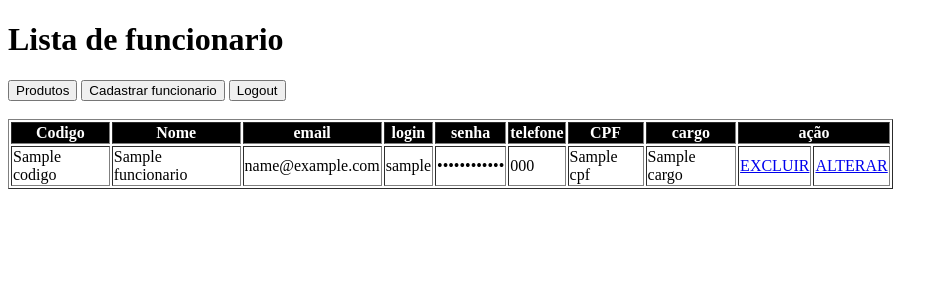
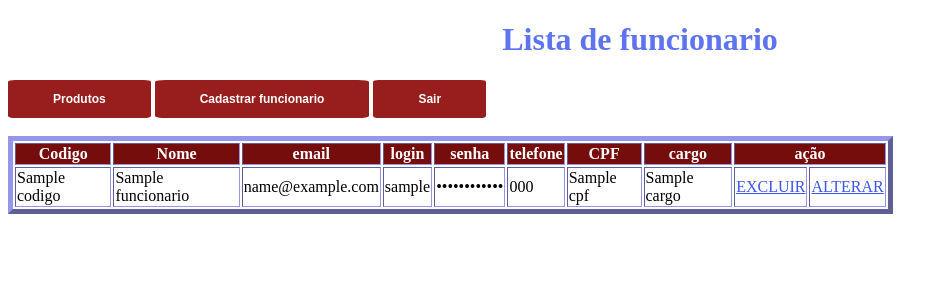
Before and after one commit to Shadowhunterbr/FarmaciaPHP, a PHP site: template view/listadefuncionarios.php in a window 1280 px wide. Shown: the top 300 px of the page, without its empty margins (0-948 px from the left). Run offline with PHP 8.4, Linux system fonts and the light colour scheme; the visitor is signed in with stand-in values (Sample User, id 1); the template is opened without the code that fills it: most values are stand-ins (such as "Sample title", 1, 10 or a date in 2020).

Commit message:
atualização das telas listafuncionarios e listadeprodutos

```diff
--- /dev/null
+++ b/view/Estilos/listaFuncionarios.css
@@ -0,0 +1,76 @@
+@import url('https://fonts.googleapis.com/css2?family=Poppins:wght@100;200;300;400;500;600;700;800;900&display=swap');
+
+
+.titulo{
+    color:#981D1D;
+}
+
+.alterar{
+    color:#3c56ed;
+}
+
+.excluir{
+    color:#3c56ed;
+}
+
+.btnProdutos{
+    background-color: #981D1D;
+    color:#FFF;
+    font-size: 12px;
+    font-weight: bold;
+    padding: 12px 45px;
+    border: 0ch;
+    border-radius:5%;
+}
+
+.btnCadastrarFuncionario{
+    background-color: #981D1D;
+    color:#FFF;
+    font-size: 12px;
+    font-weight: bold;
+    padding: 12px 45px;
+    border: 0ch;
+    border-radius:5%;
+
+}
+
+.btnSair{
+    background-color: #981D1D;
+    color:#FFF;
+    font-size: 12px;
+    font-weight: bold;
+    padding: 12px 45px;
+    border: 0ch;
+    border-radius:5%;
+}
+
+.btnCadastrarFuncionario:hover{
+    background-color:#6B7FED;
+}
+
+.btnProdutos:hover{
+    background-color:#6B7FED;
+}
+
+
+
+.btnSair:hover{
+    background-color:#600707;
+    ;
+}
+
+
+.titulo1{
+    color:#5d73f0;
+    text-align: center;
+}
+
+button{
+    background-color: #981D1D;
+    border: none;
+    color: #FFF;
+}
+
+button:hover{
+    background-color:#6B7FED;
+}
--- a/view/listadefuncionarios.php
+++ b/view/listadefuncionarios.php
@@ -7,26 +7,27 @@ protegePaginaGerente();
 ?>
 
 <!DOCTYPE html>
-<html lang="en">
+<html lang="pt-br">
 <head>
     <meta charset="UTF-8">
     <meta name="viewport" content="width=device-width, initial-scale=1.0">
+    <link rel="stylesheet" href="../view/Estilos/listaFuncionarios.css">
     <title>Lista de Funcionarios</title>
 </head>
 <body>
-    <h1>Lista de funcionario</h1>
+    <h1 class="titulo1">Lista de funcionario</h1>
 
    <!-- <a href="index.php?acao=cadastrarFuncionario"></a> -->
-    <a href="index.php?acao=listarProdutos"><button>Produtos</button></a>
-    <a href="index.php?acao=paginacadastrarfuncionario"><button>Cadastrar funcionario</button></a>
-    <a href="index.php?acao=logout"><button>Logout</button></a><br><br>
+    <a href="index.php?acao=listarProdutos"><button class="btnProdutos">Produtos</button></a>
+    <a href="index.php?acao=paginacadastrarfuncionario"><button class="btnCadastrarFuncionario">Cadastrar funcionario</button></a>
+    <a href="index.php?acao=logout"><button class="btnSair">Sair</button></a><br><br>
 
 
   <style>
 .hidetext { -webkit-text-security: disc; /* Default */ }
 </style>
-   <table border="1" style="width: 70%;">
-        <tr style="color: white;background-color: black;">
+   <table border="5%" style="width: 70%; border-color:rgb(149, 149, 234);">
+        <tr style="color: white;background-color: #760d0d;">
             <th>Codigo</th>
             <th>Nome</th>
             <th>email</th>
@@ -47,8 +48,8 @@ protegePaginaGerente();
             <td><?php echo $funcionario['telefone'] ?></td>
             <td><?php echo $funcionario['cpf'] ?></td>
             <td><?php echo $funcionario['cargo'] ?></td>
-            <td><a href="index.php?acao=excluirFuncionario&codigo=<?php echo $funcionario['codigo'] ?>">EXCLUIR</a></td>
-            <td><a href="index.php?acao= ARRUMA AQUI &codigo=<?php echo $funcionario['codigo'] ?>">ALTERAR</a></td>
+            <td><a href="index.php?acao=excluirFuncionario&codigo=<?php echo $funcionario['codigo'] ?>" class="excluir">EXCLUIR</a></td>
+            <td><a href="index.php?acao= ARRUMA AQUI &codigo=<?php echo $funcionario['codigo'] ?>" class="alterar">ALTERAR</a></td>
         </tr>
         <?php endforeach; ?>
     </table>
--- a/view/listadeprodutos.php
+++ b/view/listadeprodutos.php
@@ -8,11 +8,12 @@ include('protect.php');
 <head>
     <meta charset="UTF-8">
     <meta name="viewport" content="width=device-width, initial-scale=1.0">
+    <link rel="stylesheet" href="../view/Estilos/listadeProdutos.css">
     <title>Lista de Produtos</title>
 </head>
 <body>
 
-    <h1>Lista de Produtos</h1>
+    <h1 class="titulo1">Lista de Produtos</h1>
 
     <a href="index.php?acao=paginacadastrar"><button>Cadastrar Produtos</button></a><br><br>
     <a href="index.php?acao=paginacadastrarcategoria"><button>Cadastrar Categorias</button></a>
```
Also changed, not shown: view/Estilos/listadeProdutos.css (added, +93 -0 lines).
